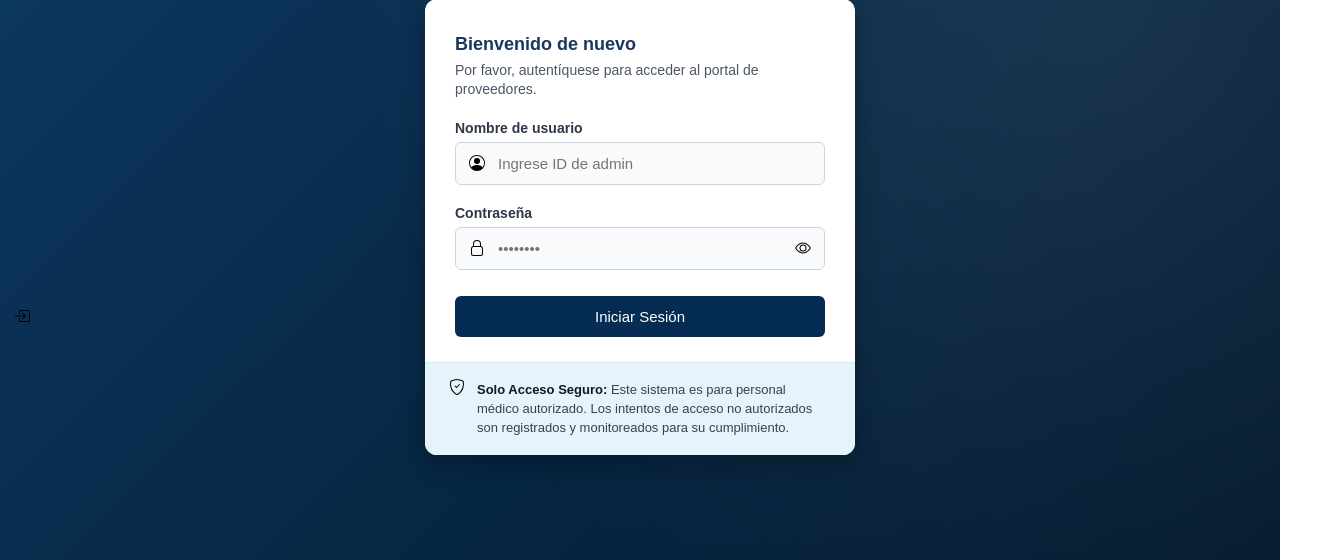
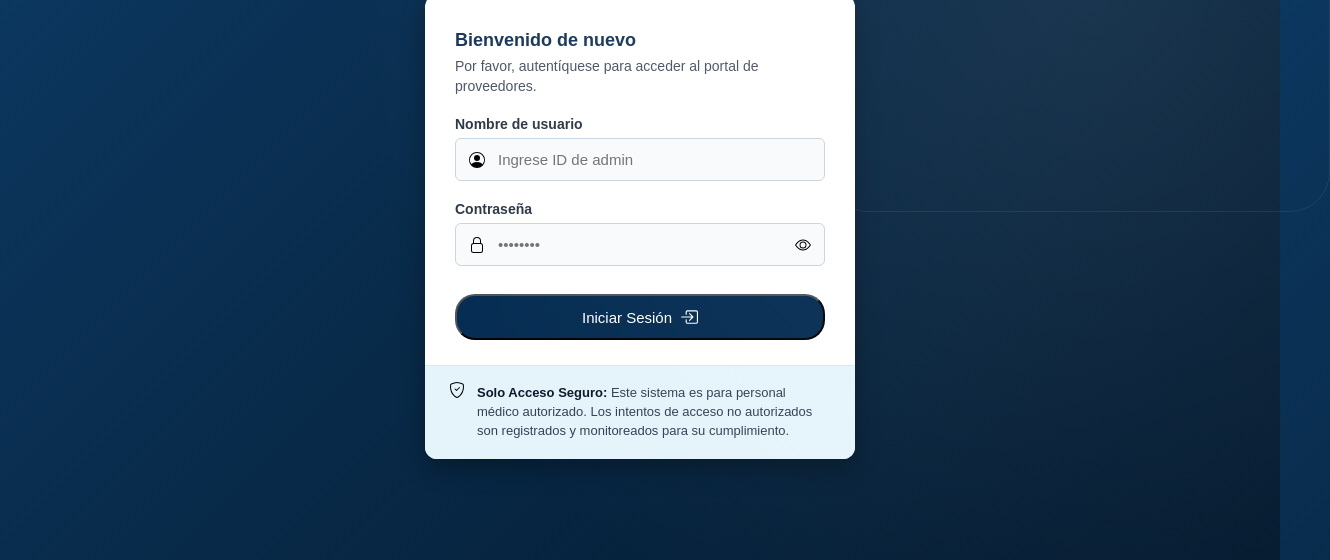
Before and after one commit to DiegoLunaMendoza/medportal, a plain HTML site: page pages/login.html in a window 1280 px wide. Shown: the part 240-800 px from the top of the page, 1330 px wide, since content can reach past the window. Drawn offline with Linux system fonts and the light colour scheme.

```diff
--- a/JavaScript/login.js
+++ b/JavaScript/login.js
@@ -7,8 +7,6 @@ document.addEventListener('DOMContentLoaded', function () {
         const username = document.getElementById('usuario').value;
         const password = document.getElementById('password').value;
 
-        // NOTA: credenciales hardcodeadas solo para maqueta/demo.
-        // En un caso real esta validación debe hacerla un backend.
         if (username === 'admin' && password === 'password') {
             window.location.href = 'dashboard.html';
         } else {
--- a/css/style.css
+++ b/css/style.css
@@ -25,11 +25,11 @@
     z-index: 0;
 }
 
-.cuero::after {
+.cuerpo::after {
     content: "";
     position: absolute;
-    top: -50;
-    right: -50;
+    top: -50px;
+    right: -50px;
     width: 45vw;
     height: 45vw;
     max-width: 500px;
@@ -44,7 +44,6 @@
     width: 100%;
     display: flex;
     flex-direction: column;
-    z-index: 1;
     flex: 1; /* Ocupa todo el alto en móviles si es necesario */
 }
 
@@ -145,16 +144,20 @@
     padding: 13px;
     background-color: #052c52;
     color: #ffffff;
-    border: none;
-    border-radius: 6px;
-    font-size: 16px;
+    border-radius: 20px;
     font-weight: 500;
     cursor: pointer;
     display: flex;
     justify-content: center;
     align-items: center;
     gap: 8px;
-    margin-top: 6px;
+    margin-top: 8px;
+}
+
+.icono-boton {
+    width: 18px;
+    height: 18px;
+    filter: brightness(0) invert(1);
 }
 
 .aviso-seguridad {
--- a/pages/login.html
+++ b/pages/login.html
@@ -39,7 +39,7 @@
                 </div>
 
                 <button type="submit" class="boton-ingresar">
-                    Iniciar Sesión <img src="../Icons/box-arrow-in-right.svg" alt="Icono de cerrar sesión" class="icono-campo">
+                    Iniciar Sesión <img src="../Icons/box-arrow-in-right.svg" alt="Icono de cerrar sesión" class="icono-boton">
                 </button>
 
             </form>
```
Also changed, not shown: Icons/eye-slash.svg (added).
